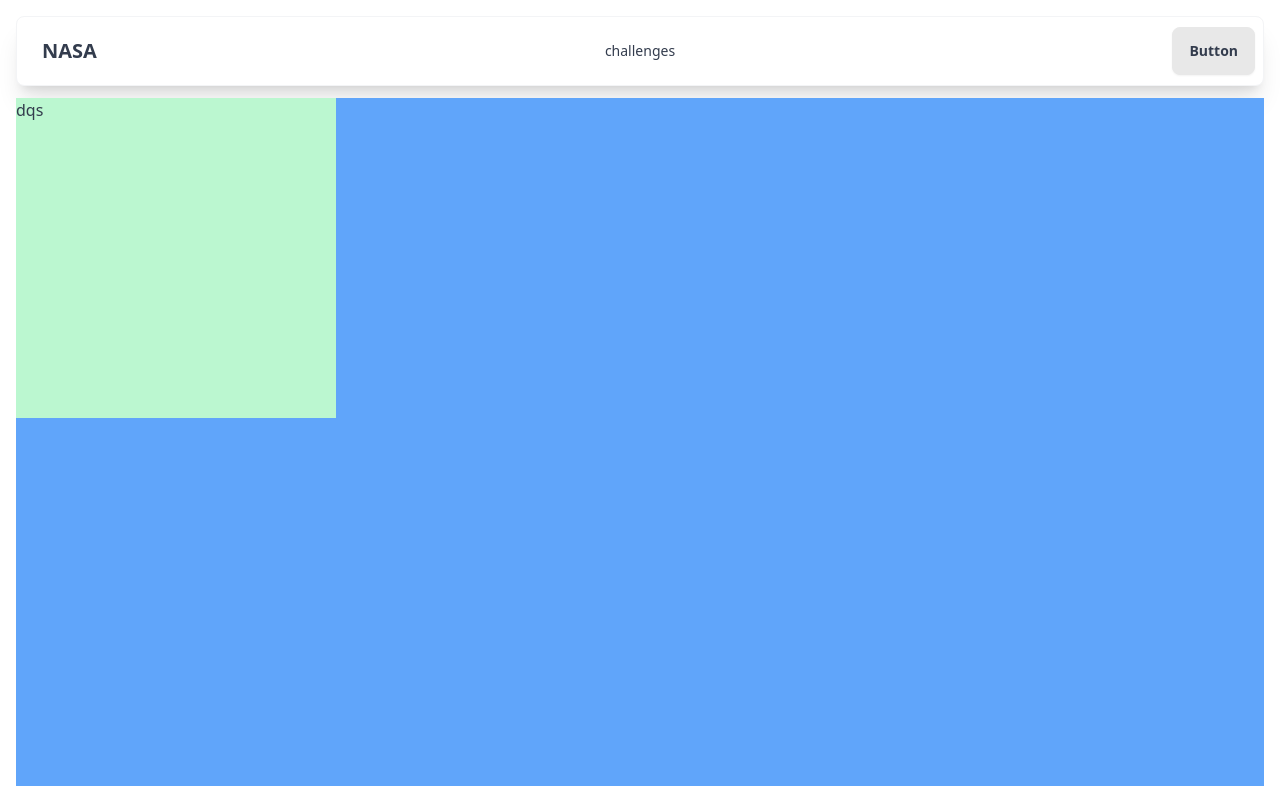
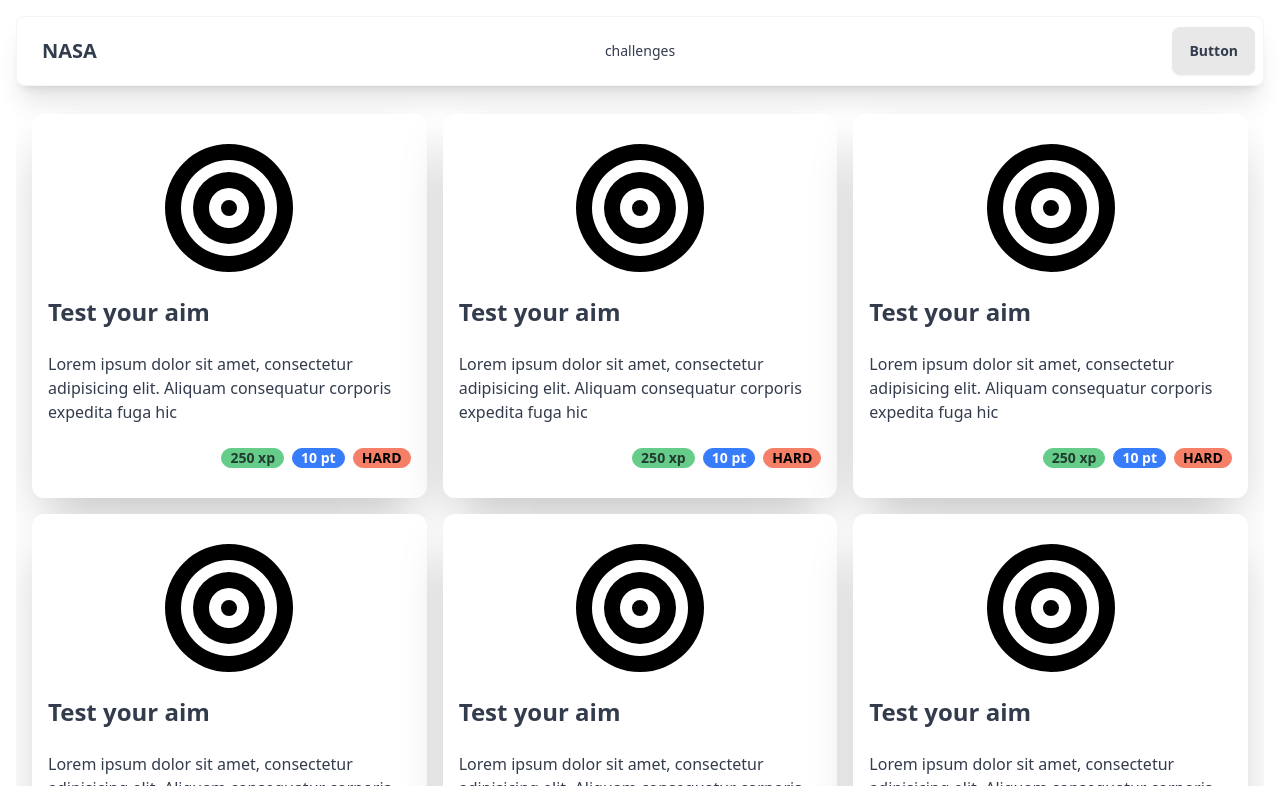
Before and after one commit to emiel04/htf-client, a React (Vite) app: page /challenges in a window 1280 px wide. Built offline with nearby package versions, Linux system fonts and the light colour scheme.

Commit message:
created the ChallengeCardChallenges.jsx

```diff
--- a/package.json
+++ b/package.json
@@ -10,8 +10,12 @@
     "preview": "vite preview"
   },
   "dependencies": {
+    "@fortawesome/fontawesome-svg-core": "^6.7.0",
+    "@fortawesome/free-solid-svg-icons": "^6.7.0",
+    "@fortawesome/react-fontawesome": "^0.2.2",
     "@tanstack/react-query": "^5.60.5",
     "daisyui": "^4.12.14",
+    "framer-motion": "^11.11.17",
     "react": "^18.3.1",
     "react-dom": "^18.3.1",
     "react-hook-form": "^7.53.2",
--- /dev/null
+++ b/src/ChallengeCardChallenges.jsx
@@ -0,0 +1,29 @@
+import { FontAwesomeIcon } from "@fortawesome/react-fontawesome";
+import { faBullseye } from "@fortawesome/free-solid-svg-icons";
+import { motion } from "framer-motion";
+
+function ChallengeCardChallenges() {
+    return (
+        <motion.div
+            className="h-96 w-[calc((100%-2rem)/3)] flex-shrink-0 rounded-xl bg-base-100 flex flex-col items-center justify-center gap-6 p-4 shadow-2xl"
+            whileHover={{
+                scale: 1.05,
+                boxShadow: "0px 10px 20px rgba(0, 0, 0, 0.2)",
+            }}
+            transition={{ type: "spring", stiffness: 300 }}
+        >
+            <FontAwesomeIcon icon={faBullseye} size="8x" className="text-black" />
+            <h2 className="text-2xl font-bold self-start">Test your aim</h2>
+            <p>
+                Lorem ipsum dolor sit amet, consectetur adipisicing elit. Aliquam consequatur corporis expedita fuga hic
+            </p>
+            <div className="self-end flex gap-2">
+                <div className="badge badge-primary text-md font-bold p-2">250 xp</div>
+                <div className="badge badge-secondary text-md font-bold p-2">10 pt</div>
+                <div className="badge badge-accent text-md font-bold p-2">HARD</div>
+            </div>
+        </motion.div>
+    );
+}
+
+export default ChallengeCardChallenges;
--- a/src/ChallengesPage.jsx
+++ b/src/ChallengesPage.jsx
@@ -1,9 +1,19 @@
-function ChallengesPage(){
-    return <div className="bg-blue-400 h-[calc(100vh-7rem)] flex">
-        <div className="h-80 w-80 bg-green-200">
-            dqs
+
+import ChallengeCardChallenges from "./ChallengeCardChallenges.jsx";
+
+function ChallengesPage() {
+    return (
+        <div className="h-[calc(100vh-7rem)] p-4 overflow-y-auto">
+            <div className="flex flex-wrap gap-4 justify-center">
+                <ChallengeCardChallenges/>
+                <ChallengeCardChallenges/>
+                <ChallengeCardChallenges/>
+                <ChallengeCardChallenges/>
+                <ChallengeCardChallenges/>
+                <ChallengeCardChallenges/>
+            </div>
         </div>
-    </div>
+    );
 }
 
 export default ChallengesPage;
```
Also changed, not shown: 1 other file (tests, documents, lock files or other folders).
